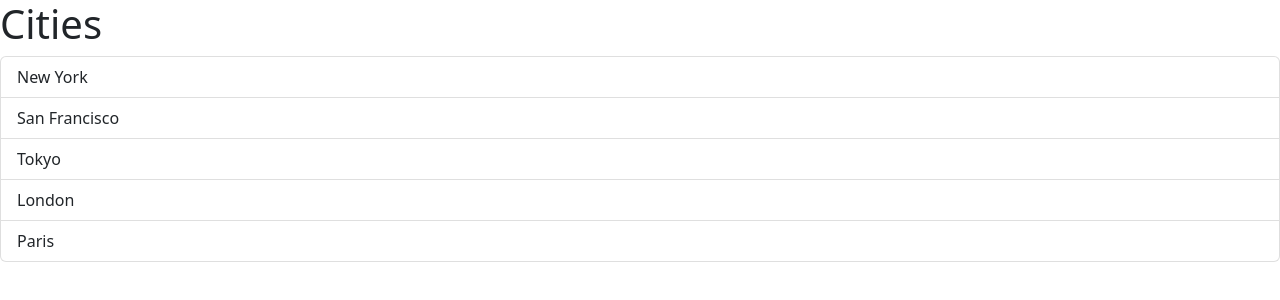
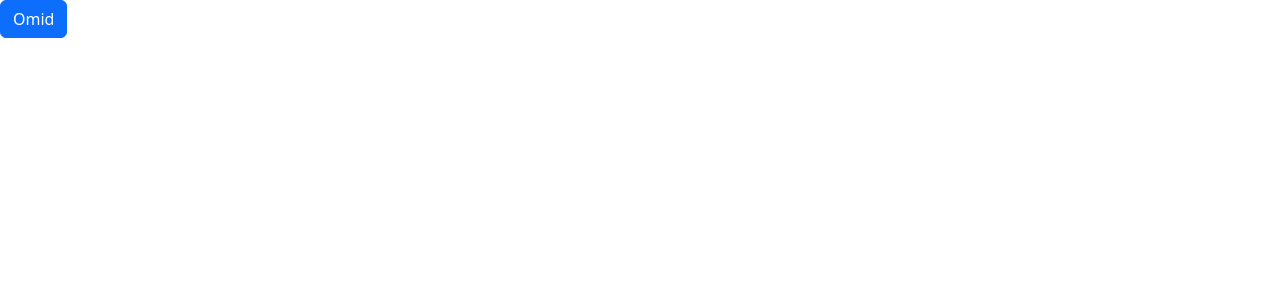
Before and after one commit to amirmhmdi/react-app, a React (Vite) app: page / in a window 1280 px wide. Shown: the top 300 px of the page. Built offline with nearby package versions, Linux system fonts and the light colour scheme.

Commit message:
button and alert

```diff
--- a/src/App.tsx
+++ b/src/App.tsx
@@ -1,14 +1,20 @@
-import ListGroup from "./components/ListGroup";
+import { useState } from "react";
+import Button from "./components/Button";
+import Alert from "./components/Alert";
 
-const onSelectedItem = (item: string) =>
-{
-  console.log(item);
-}
+
+
 
 function App()
 {
-  let items = ["New York", "San Francisco", "Tokyo", "London", "Paris"];
-  return <div><ListGroup items={items} heading="Cities" onSelectItem={onSelectedItem} /></div>;
+  let [showAlert, setShowAlert] = useState(false);
+  const onClickButton = () => setShowAlert(true);
+  const onDismiss = () => setShowAlert(false);
+
+  return <div>
+    {showAlert && <Alert onClick={onDismiss}>Alert</Alert>}
+    <Button color="primary" onClick={onClickButton}> Omid</Button>
+  </div>;
 }
 
 export default App;
--- /dev/null
+++ b/src/components/Alert.tsx
@@ -0,0 +1,17 @@
+import { ReactNode } from "react";
+
+interface probs
+{
+    children: ReactNode;
+    onClick: () => void;
+}
+
+const Alert = ({ children, onClick}: probs) =>
+{
+    return <div className="alert alert-warning alert-dismissible fade show">
+        {children}
+        <button className="btn-close" data-bs-dismiss="alert" aria-label="Close" onClick={onClick}> </button>
+    </div>;
+};
+
+export default Alert;
--- /dev/null
+++ b/src/components/Button.tsx
@@ -0,0 +1,13 @@
+interface probs
+{
+    children: string;
+    color?: "primary" | "secondary";
+    onClick: () => void;
+}
+
+const Button = ({ children, color = "primary", onClick }: probs) =>
+{
+    return <div className={"btn btn-" + color} onClick={onClick}>{children}</div>;
+};
+
+export default Button;
```
